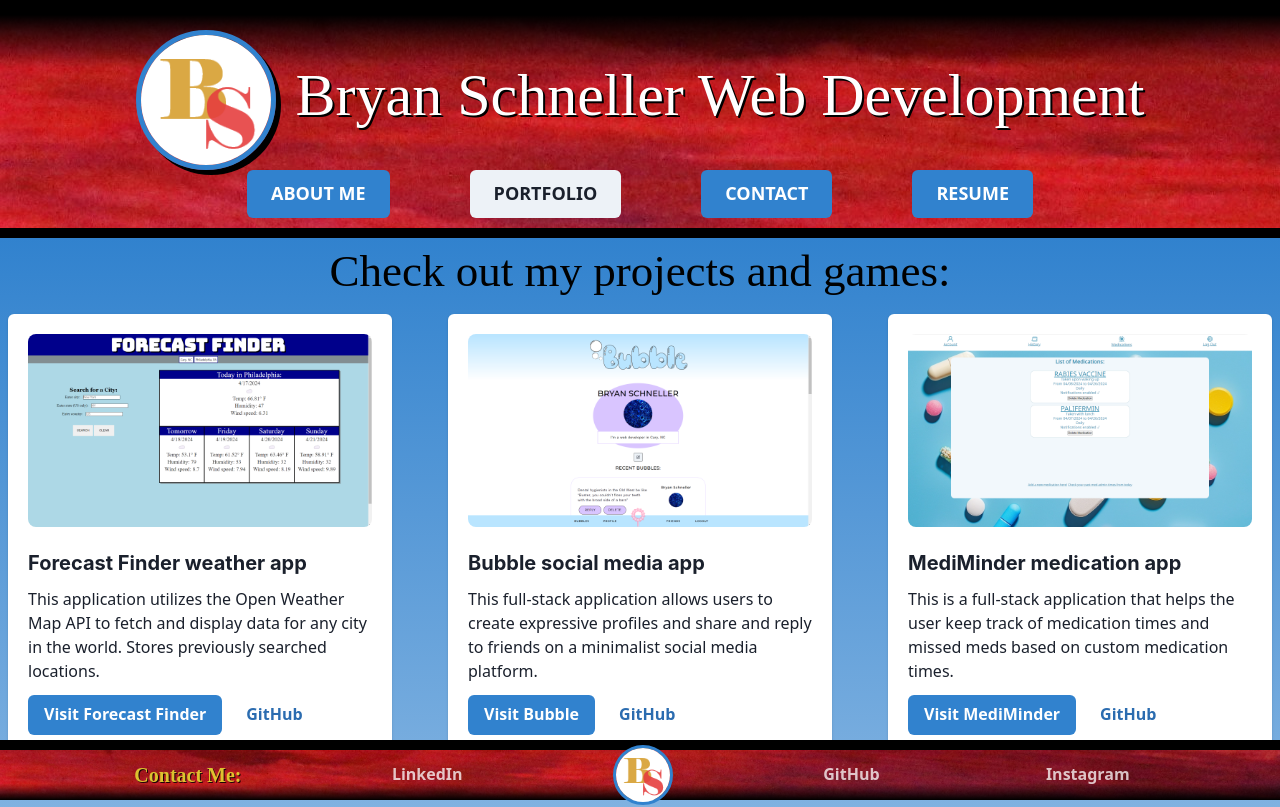
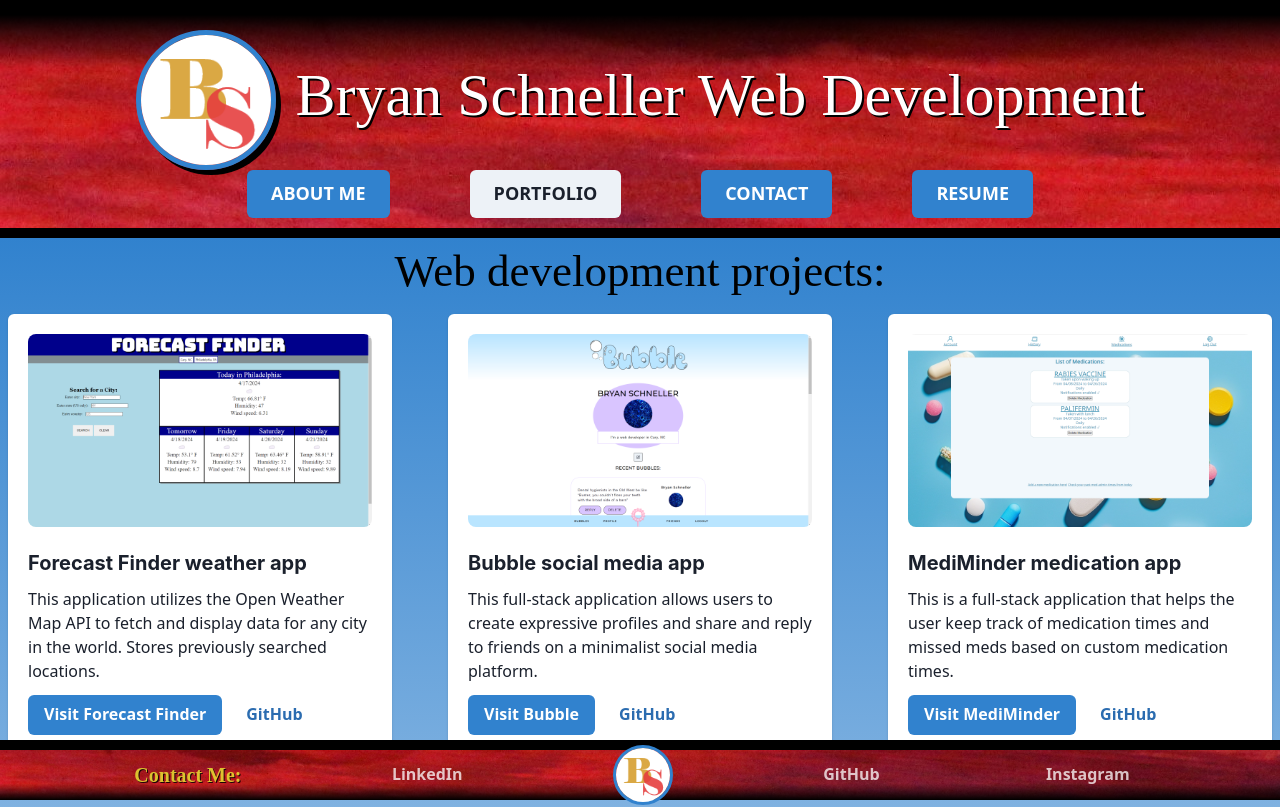
Before and after one commit to ChairSitter/DeveloperPortfolio, a React (Vite) app: page /Portfolio in a window 1280 px wide. Shown: the top 807 px of the page. Built offline with nearby package versions, Linux system fonts and the light colour scheme; a web font is replaced by a local one.

Commit message:
Edit text on portfolio page

```diff
--- a/src/pages/Portfolio.jsx
+++ b/src/pages/Portfolio.jsx
@@ -13,7 +13,7 @@ const breakpoints = {
 export default function Portfolio() {
     return (
         <>
-            <h2 className="page-title">Check out my projects and games:</h2>
+            <h2 className="page-title">Web development projects:</h2>
             <div className="page-content" id="portfolio-content">
                 <SimpleGrid columns={{ base: 1, md: 2, lg: 3 }} spacing={10}>
                     <Project
```
